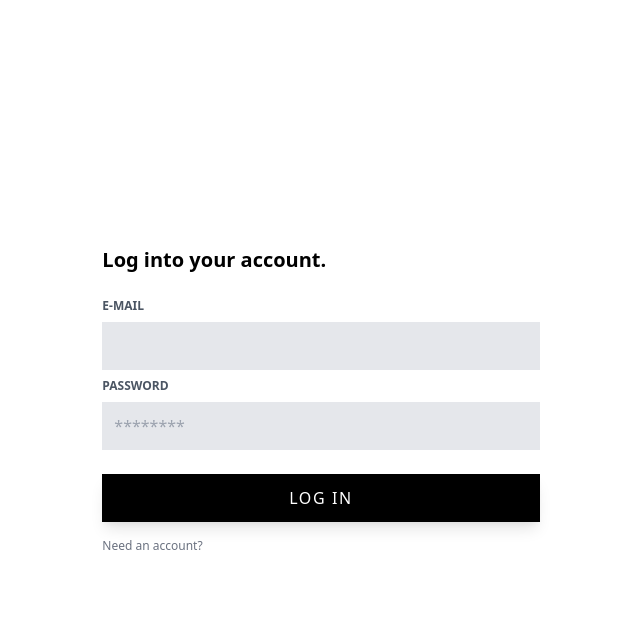
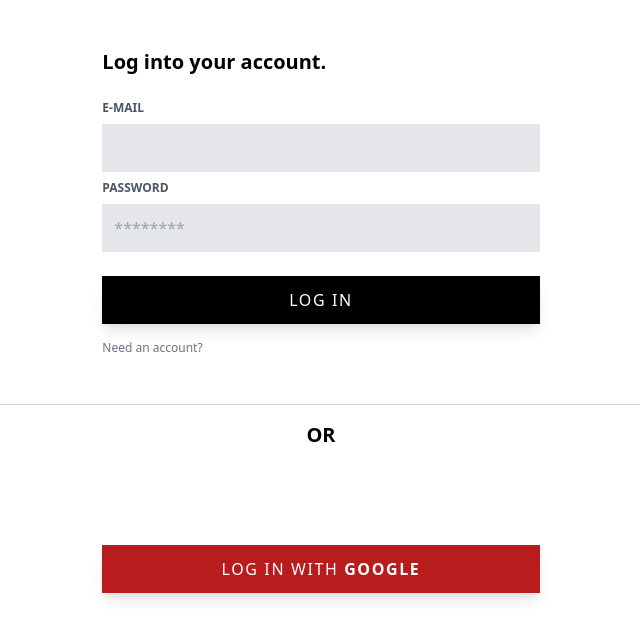
Before and after one commit to Snonky/cc-appointments, a React (Create React App) app in the folder webapp-frontend/: page /login in a window 1280 px wide. Shown: the top 638 px of the page, without its empty margins (319-959 px from the left). Built offline with nearby package versions, Linux system fonts and the light colour scheme; no server answers.

Commit message:
Added Google Login UI and functionality

```diff
--- /dev/null
+++ b/webapp-frontend/src/components/GoogleLogin.js
@@ -0,0 +1,33 @@
+import React from 'react';
+import { useAuth } from '../contexts/AuthContext'
+import { useHistory } from 'react-router-dom';
+
+export default function GoogleLogin({ setError, loading, setLoading }) {
+    const { googleLogin } = useAuth();
+    const history = useHistory();
+
+    async function handleSubmit(e) {
+        e.preventDefault();
+
+        try {
+            setError(null);
+            setLoading(true);
+            await googleLogin();
+            history.push("/");
+        } catch {
+            setError('Failed to log in with Google Account');
+        }
+    }
+
+    return (
+        <>
+        <div class="w-11/12 p-12 bg-white sm:w-8/12 md:w-1/2 lg:w-5/12">
+            <form class="mt-6" onSubmit={handleSubmit} >
+                <button disabled={loading} type="submit" class="w-full py-3 mt-6 font-medium tracking-widest text-white uppercase bg-red-700 shadow-lg focus:outline-none hover:bg-red-600 hover:shadow-none">
+                    Log in with <span className="font-semibold">Google</span>
+                </button>
+            </form>
+        </div>
+        </>
+    );
+}
--- a/webapp-frontend/src/components/Login.js
+++ b/webapp-frontend/src/components/Login.js
@@ -1,11 +1,12 @@
 import React, { useRef, useState, } from 'react';
 import { useAuth } from '../contexts/AuthContext'
 import { Link, useHistory } from 'react-router-dom';
+import GoogleLogin from './GoogleLogin';
 
-const Login = () => {
+export default function Login() {
     const emailRef = useRef();
     const passwordRef = useRef();
-    const { login } = useAuth();
+    const { emailLogin } = useAuth();
     const [error, setError] = useState(null);
     const [loading, setLoading] = useState(false);
     const history = useHistory();
@@ -16,7 +17,7 @@ const Login = () => {
         try {
             setError(null);
             setLoading(true);
-            await login(emailRef.current.value, passwordRef.current.value);
+            await emailLogin(emailRef.current.value, passwordRef.current.value);
             history.push("/");
         } catch {
             setError('Failed to log in');
@@ -26,7 +27,7 @@ const Login = () => {
 
     return (
         <>
-            <div class="grid min-h-screen place-items-center">
+            <div class="grid place-items-center">
                 <div class="w-11/12 p-12 bg-white sm:w-8/12 md:w-1/2 lg:w-5/12">
                     <h1 class="text-xl font-semibold">Log into your account. {error && <span class="font-normal text-red-600 text-sm">{error}</span>}</h1>
                     <form class="mt-6" onSubmit={handleSubmit} >
@@ -40,9 +41,10 @@ const Login = () => {
                         <p class="flex justify-between inline-block mt-4 text-xs text-gray-500 cursor-pointer hover:text-black"><Link to="/signup">Need an account?</Link></p>
                     </form>
                 </div>
+                <hr class="w-7/12 mb-4 border-0 border-t border-gray-300" />
+                <h1 class="text-xl font-semibold text-center">OR</h1>
+                <GoogleLogin setError={setError} loading={loading} setLoading={setLoading} />
             </div>
         </>
     );
 }
-
-export default Login;
--- a/webapp-frontend/src/components/Signup.js
+++ b/webapp-frontend/src/components/Signup.js
@@ -1,6 +1,7 @@
 import React, { useRef, useState, } from 'react';
 import { useAuth } from '../contexts/AuthContext'
 import { Link, useHistory } from 'react-router-dom';
+import GoogleLogin from './GoogleLogin'
 
 const Signup = () => {
     const emailRef = useRef();
@@ -31,7 +32,7 @@ const Signup = () => {
 
     return (
         <>
-            <div class="grid min-h-screen place-items-center">
+            <div class="grid place-items-center">
                 <div class="w-11/12 p-12 bg-white sm:w-8/12 md:w-1/2 lg:w-5/12">
                     <h1 class="text-xl font-semibold">Please register to gain access. {error && <span class="font-normal text-red-600 text-sm">{error}</span>}</h1>
                     <form class="mt-6" onSubmit={handleSubmit} >
@@ -47,6 +48,9 @@ const Signup = () => {
                         <p class="flex justify-between inline-block mt-4 text-xs text-gray-500 cursor-pointer hover:text-black"><Link to="/login">Already registered?</Link></p>
                     </form>
                 </div>
+                <hr class="w-7/12 mb-4 border-0 border-t border-gray-300" />
+                <h1 class="text-xl font-semibold text-center">OR</h1>
+                <GoogleLogin setError={setError} loading={loading} setLoading={setLoading} />
             </div>
         </>
     );
--- a/webapp-frontend/src/contexts/AuthContext.js
+++ b/webapp-frontend/src/contexts/AuthContext.js
@@ -1,5 +1,5 @@
 import React, { useContext, useState, useEffect, } from 'react';
-import { auth } from '../firebase'
+import { auth, googleAuth } from '../firebase'
 
 const AuthContext = React.createContext();
 
@@ -15,8 +15,12 @@ export function AuthProvider({ children }) {
         return auth.createUserWithEmailAndPassword(email, password);
     }
 
-    function login(email, password) {
+    function emailLogin(email, password) {
         return auth.signInWithEmailAndPassword(email, password);
+    }
+
+    function googleLogin() {
+        return googleAuth();
     }
 
     function logout() {
@@ -35,7 +39,8 @@ export function AuthProvider({ children }) {
 
     const value = {
         currentUser,
-        login,
+        emailLogin,
+        googleLogin,
         signup,
         logout,
     };
--- a/webapp-frontend/src/firebase.js
+++ b/webapp-frontend/src/firebase.js
@@ -11,4 +11,7 @@ const app = firebase.initializeApp({
 });
 
 export const auth = app.auth();
+const googleAuthProvider = new firebase.auth.GoogleAuthProvider();
+googleAuthProvider.addScope('email');
+export const googleAuth = () => { return auth.signInWithPopup(googleAuthProvider) }
 export default app;
```
